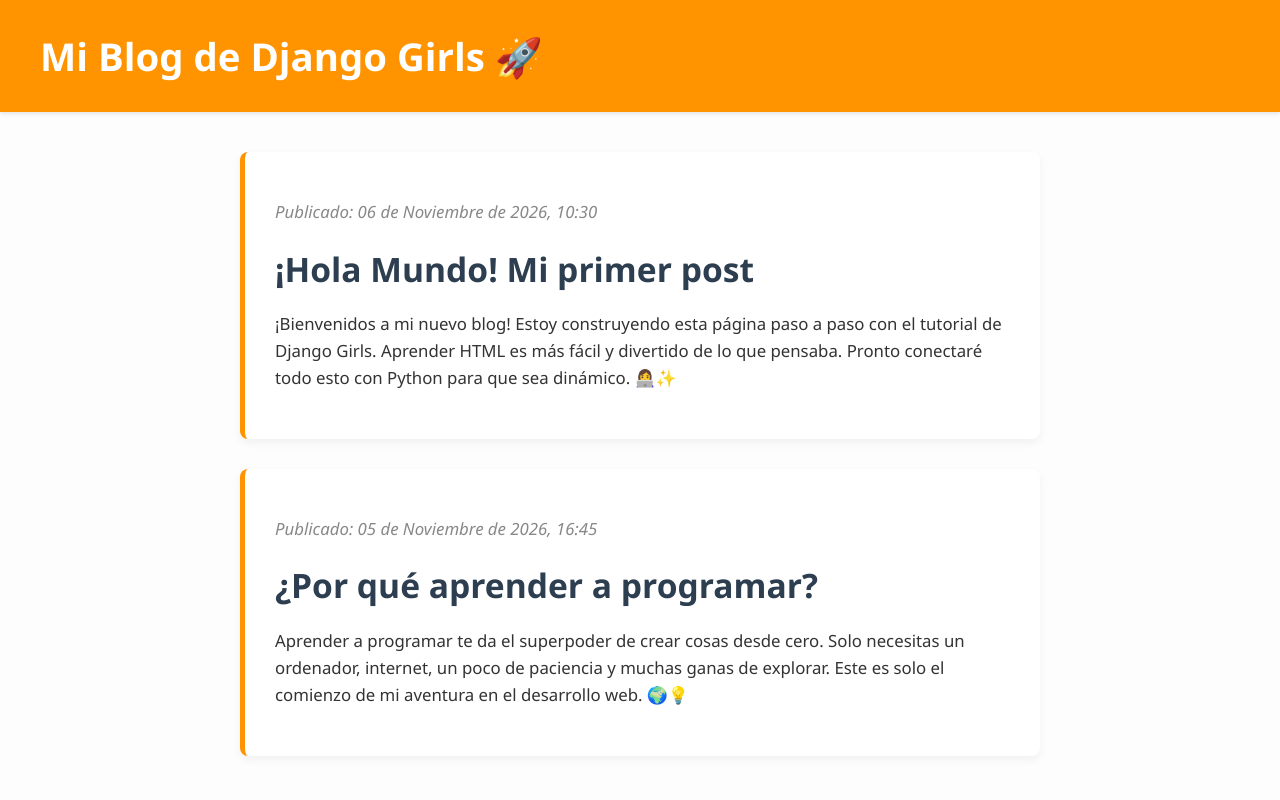
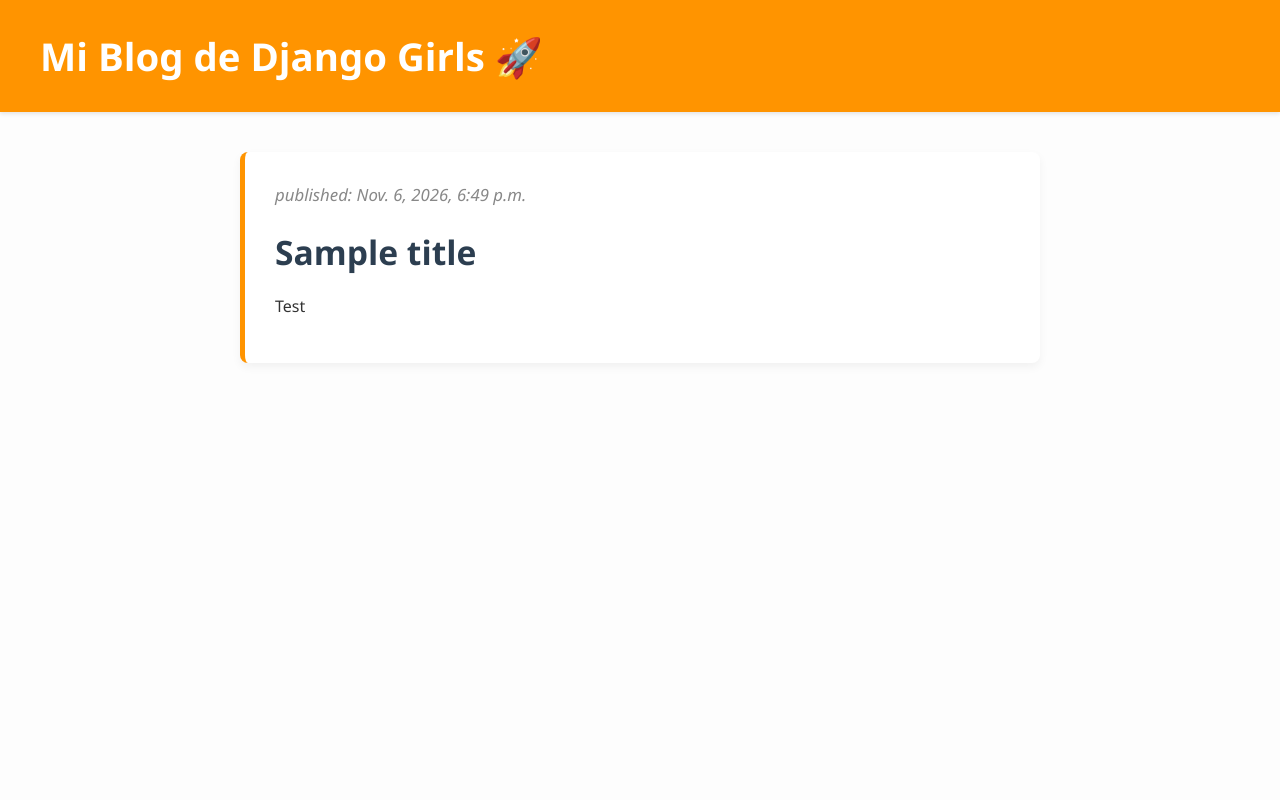
Before and after one commit to Mafermendozajaj/my-first-blog2, a Django app: page / in a window 1280 px wide. Run offline with Django 5.2, Linux system fonts and the light colour scheme; data comes from the database, SQL or seed files in the repository; both versions use the stored data as it was after the commit.

Commit message:
My Django Girls app, third commit

```diff
--- a/blog/templates/blog/post_list.html
+++ b/blog/templates/blog/post_list.html
@@ -54,7 +54,7 @@
             margin-bottom: 15px;
             font-style: italic;
         }
-        .post p {
+        .post time {
             line-height: 1.6;
             font-size: 1.05em;
         }
@@ -68,18 +68,13 @@
 
     <main>
         <!-- Primer Post -->
+         {% for post in posts %}
         <article class="post">
-            <p class="date">Publicado: 06 de Noviembre de 2026, 10:30</p>
-            <h2><a href="">¡Hola Mundo! Mi primer post</a></h2>
-            <p>¡Bienvenidos a mi nuevo blog! Estoy construyendo esta página paso a paso con el tutorial de Django Girls. Aprender HTML es más fácil y divertido de lo que pensaba. Pronto conectaré todo esto con Python para que sea dinámico. 👩‍💻✨</p>
+            <time class="date">published: {{ post.published_date }}</time>
+            <h2><a href="">{{ post.title }}</a></h2>
+            <p>{{ post.text|linebreaksbr }}</p>
         </article>
-
-        <!-- Segundo Post -->
-        <article class="post">
-            <p class="date">Publicado: 05 de Noviembre de 2026, 16:45</p>
-            <h2><a href="">¿Por qué aprender a programar?</a></h2>
-            <p>Aprender a programar te da el superpoder de crear cosas desde cero. Solo necesitas un ordenador, internet, un poco de paciencia y muchas ganas de explorar. Este es solo el comienzo de mi aventura en el desarrollo web. 🌍💡</p>
-        </article>
+        {% endfor %}
     </main>
 
 </body>
--- a/blog/views.py
+++ b/blog/views.py
@@ -1,4 +1,7 @@
 from django.shortcuts import render
+from django.utils import timezone
+from .models import Post
 
 def post_list(request):
-    return render(request, 'blog/post_list.html', {})
+    posts = Post.objects.filter(published_date__lte=timezone.now()).order_by('published_date')
+    return render(request, 'blog/post_list.html', {'posts': posts})
```
Also changed, not shown: db.sqlite3.
